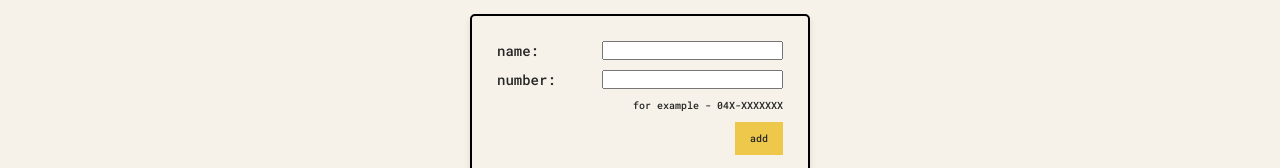
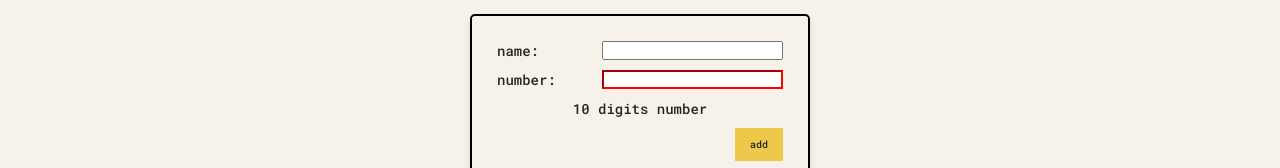
Before and after one commit to eduvergara/FullStackOpen, a React (Vite) app in the folder part2/phonebook/: page / in a window 1280 px wide. Shown: the part 288-456 px from the top of the page. Built offline with nearby package versions, Linux system fonts and the light colour scheme; no server answers.

Commit message:
update on number validation format

```diff
--- a/part2/phonebook/src/App.css
+++ b/part2/phonebook/src/App.css
@@ -75,10 +75,10 @@ body {
 
 .add-number-reference {
     display: flex;
-    justify-content: right; /* Align label to the left and input to the right */
+    justify-content: space-around	; /* Align label to the left and input to the right */
     align-items: center; /* Align label and input vertically */
     width: 100%; /* Ensure the form-group takes up the full width */
-    font-size: 1rem;
+    font-size: 1.4rem;
 }
 
 .phone-list{
--- a/part2/phonebook/src/App.jsx
+++ b/part2/phonebook/src/App.jsx
@@ -19,6 +19,7 @@ const App = () => {
   const [persons, setPersons] = useState([]);
   const [newName, setNewName] = useState("");
   const [newNumber, setNewNumber] = useState("");
+  const [isValidPhone, setIsValidPhone] = useState(false);
   const [newSearch, setNewSearch] = useState("");
   const [confirmationMessage, setConfirmationMessage] = useState(null);
   const [errorMessage, setErrorMessage] = useState(null);
@@ -210,8 +211,18 @@ const App = () => {
     setNewName(event.target.value);
   };
 
+
+  // Regex to validate phone number
+  const validatePhoneNumber = (phone) => {
+    const regex = /^\d{10}$/;
+    return regex.test(phone);
+  };
+
   const handleNewNumber = (event) => {
-    setNewNumber(event.target.value);
+    const newPhone = event.target.value;
+    setNewNumber(newPhone);
+    const numberTrimmed = newPhone.trim()
+    setIsValidPhone(validatePhoneNumber(numberTrimmed));
   };
 
   const handleNameSearch = (event) => {
@@ -239,6 +250,7 @@ const App = () => {
         addName={addName}
         newName={newName}
         newNumber={newNumber}
+        isValidPhone={isValidPhone}
         handleNewName={handleNewName}
         handleNewNumber={handleNewNumber}
       />
--- a/part2/phonebook/src/components/PersonForm.jsx
+++ b/part2/phonebook/src/components/PersonForm.jsx
@@ -9,10 +9,10 @@ const PersonForm = (props) => {
       </div>
       <div className="add-data-input">
         number:
-        <input value={props.newNumber} onChange={props.handleNewNumber}/>
+        <input value={props.newNumber} style={{ borderColor: props.isValidPhone ? "green" : "red" }} onChange={props.handleNewNumber} />
       </div>
       <div className="add-number-reference">
-        for example - 04X-XXXXXXX
+        10 digits number
       </div>
       <div className="add-button">
         <button type="submit" className="btn">add</button>
```
